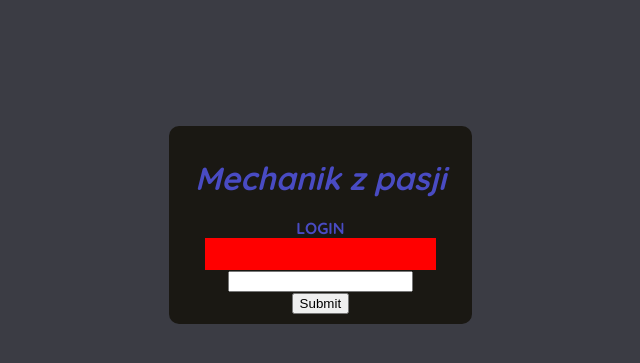
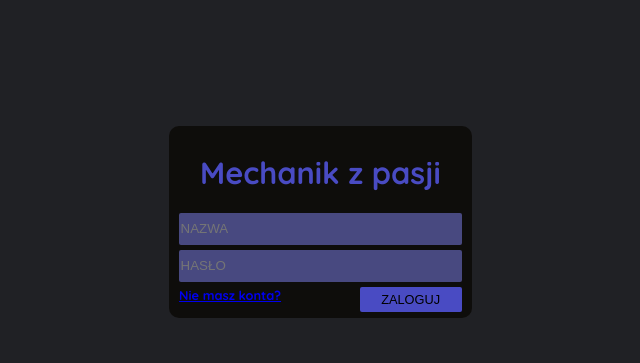
Before and after one commit to yarcio/systemmechanikowy, a PHP site: page / in a window 1280 px wide. Shown: the top 363 px of the page, without its empty margins (307-947 px from the left). Run offline with PHP 8.4, Linux system fonts and the light colour scheme.

Commit message:
superzmianawyglodu

```diff
--- a/index.php
+++ b/index.php
@@ -10,11 +10,11 @@
 		<form action="/" method="POST">
 		<div class="margines">
 			<div class="padding">
-			<h1><i>Mechanik z pasji</i></h1>
-			<br>LOGIN<br>
-    <input type="text" name="username" required/><br>
-    <input type="password" name="password" required/><br>
-    <input type="submit" name="submit" title="zaloguj" />
+			<h1><b>Mechanik z pasji</b></h1>
+    <input type="text" name="username" placeholder="NAZWA" required/><br>
+    <input type="password" name="password" placeholder="HASŁO" required/><br>
+	<div class="rejestracja"><a href="#">Nie masz konta?</a></div>
+    <div class="alignl"><input type="submit" name="submit" value="ZALOGUJ" /></div>
 </form>
 <?php
 session_start();
--- a/stylesheet/style.css
+++ b/stylesheet/style.css
@@ -2,7 +2,7 @@
 
 body {
     font-family: 'Quicksand',sans-serif;
-    background-color: #3B3C44;
+    background-color: #202125;
     color: #494BC3;
 }
 
@@ -11,23 +11,55 @@ body {
     width: calc(24%);
     margin-right: calc(37%);
     margin-top: 10%;
-    background-color: #1A1813;
+    background-color: #0e0d0b;
     border-radius: 10px 10px;
     font-weight: bold;
 }
 
+h1 {
+    font-size: 2.4vw;
+}
+
+.alignl {
+    text-align: right;
+}
+
 .padding {
-    padding: 10px;
+    padding: 2%;
     text-align: center;
 }
 
-h1 {
-    margin-bottom: 0px;
+.rejestracja {
+    float: left;
+    margin-left: 1.5%;
+    font-size: 1vw;
+    color: #494BC3;
 }
 
 input[type="text"] {
-    background-color: red;
+    background-color: #484980;
+    border-radius: 2px 2px;
     border: 0px;
     height: 30px;
-    width: 80%;
+    width: 96%;
+    margin-bottom: 5px;
 }
+
+input[type="password"] {
+    background-color: #484980;
+    border-radius: 2px 2px;
+    border: 0px;
+    height: 30px;
+    width: 96%;
+    margin-bottom: 5px;
+}
+
+input[type="submit"] {
+    background-color: #494BC3;
+    border: 0;
+    padding: 5px;
+    border-radius: 2px 2px;
+    font-size: 1vw;
+    width: 35%;
+    margin-right: 1.5%;
+}
```
